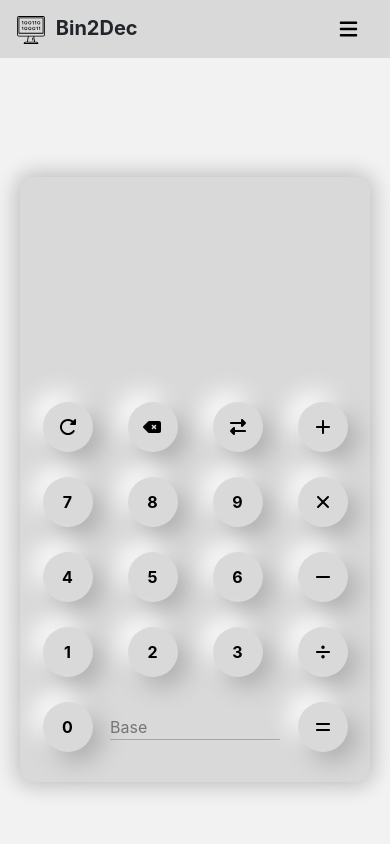
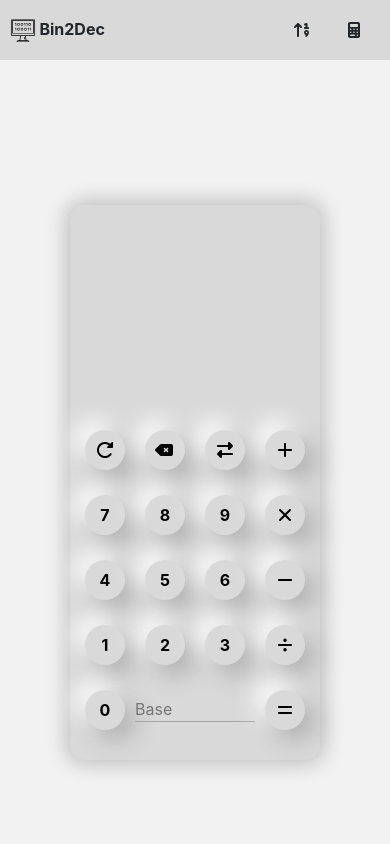
Before and after one commit to RogerBernardo/Bin2Dec, a website: page operacoes.html in a window 390 px wide. Shown: the top 844 px of the page. Drawn offline with Linux system fonts and the light colour scheme.

Commit message:
Correção no bug do header

```diff
--- a/css/sass/style.scss
+++ b/css/sass/style.scss
@@ -188,38 +188,51 @@ footer {
 * HEADER
 *
 */
-nav.navbar {
+nav.nav-header {
+  padding: 10px;
   background-color: $cinza-tom-3;
   font-weight: bold;
+  display: flex;
+  flex-wrap: nowrap;
+  align-items: center;
 }
 
-nav button,
-nav button:focus {
-  outline: none;
-  border: none;
+.nav-brand {
+  width: 25%;
 }
 
-.navbar-toggler {
-  i.fas {
-    color: #212121;
-    height: 30px;
-  }
+.nav-icon {
+  height: 1.6em;
 }
 
-.navbar-brand {
-  .nav-icon {
-    height: 30px;
-    margin-right: 5px;
-  }
+.nav-links {
+  width: 75%;
+  margin: 0;
+  list-style: none;
+  display: flex;
+  justify-content: flex-end;
+}
+
+.nav-item {
+  display: inline;
 }
 
 .nav-link {
-  margin-right: 10px;
+  display: inline-block;
 }
 
-.navbar-brand:hover,
-.nav-link:hover {
-  color: $cinza-tom-1 !important;
+@media screen and (max-width: 450px) {
+  .nav-item-rotule {
+    display: none;
+  }
+
+  .nav-links {
+    width: 60%;
+  }
+
+  .nav-brand {
+    width: 40%;
+  }
 }
 
 /*
@@ -341,6 +354,10 @@ $borderRadius: 15px;
   -webkit-box-shadow: 0px 0px 20px 5px rgba(0, 0, 0, 0.2);
   -moz-box-shadow: 0px 0px 20px 5px rgba(0, 0, 0, 0.2);
   box-shadow: 0px 0px 20px 5px rgba(0, 0, 0, 0.2);
+
+  @media screen and (max-width: 576px) {
+    width: 250px;
+  }
 }
 
 .calculator_visor {
@@ -356,6 +373,10 @@ $borderRadius: 15px;
   display: flex;
   justify-content: flex-end;
   align-items: center;
+
+  @media screen and (max-width: 576px) {
+    font-size: 24px;
+  }
 }
 
 .calc_visor_expressions,
@@ -380,8 +401,6 @@ $borderRadius: 15px;
 
 .calc_button {
   transition: all 1s ease;
-  border-radius: 50px;
-  border-radius: 50px;
   background: #d9d9d9;
   box-shadow: 10px 10px 25px #aeaeae, -10px -10px 25px #ffffff;
 
@@ -391,6 +410,11 @@ $borderRadius: 15px;
   border-radius: 50%;
 
   font-weight: bold;
+
+  @media screen and (max-width: 576px) {
+    width: 40px;
+    height: 40px;
+  }
 }
 
 .calc_button:hover {
@@ -405,7 +429,7 @@ $borderRadius: 15px;
   background-color: transparent;
 }
 
-.obs_footer{
+.obs_footer {
   text-align: center;
   font-style: italic;
   margin-bottom: 20px;
--- a/operacoes.html
+++ b/operacoes.html
@@ -14,33 +14,27 @@
 
 <body>
     <header>
-        <nav class="navbar navbar-expand-lg">
-            <a class="navbar-brand" href="index.html">
+        <nav class="nav-header">
+            <a class="nav-brand">
                 <img src="assets/img/icons/binary-code.svg" class="nav-icon" />
                 Bin2Dec
             </a>
 
-            <button class="navbar-toggler" type="button" data-toggle="collapse" data-target="#navbarToggler"
-                aria-controls="navbarToggler" aria-expanded="false" aria-label="Alterna navegação">
-                <i class="fas fa-bars"></i>
-            </button>
-
-            <div class="collapse navbar-collapse" id="navbarToggler">
-                <ul class="navbar-nav ml-auto ">
+            <ul class="nav-links">
                 <li class="nav-item">
                     <a class="nav-link" href="conversor.html">
                         <i class="fas fa-sort-numeric-up"></i>
-                            Conversor
+                        <span class="nav-item-rotule">Conversor</span>
                     </a>
                 </li>
+
                 <li class="nav-item">
                     <a class="nav-link" href="operacoes.html">
                         <i class="fas fa-calculator"></i>
-                            Calculadora
+                        <span class="nav-item-rotule">Calculadora</span>
                     </a>
                 </li>
             </ul>
-            </div>
         </nav>
     </header>
 
```
Also changed, not shown: conversor.html (+6 -12 lines), css/style.css. Lines whose indentation alone changed are shown as unchanged.
